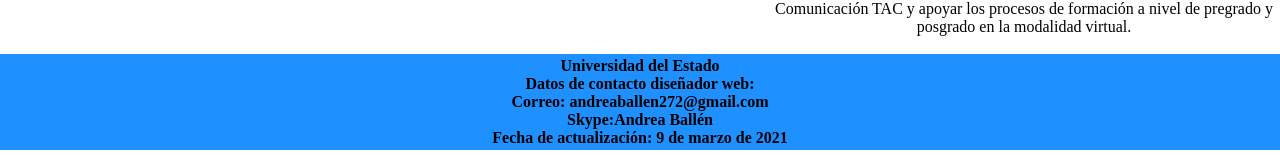
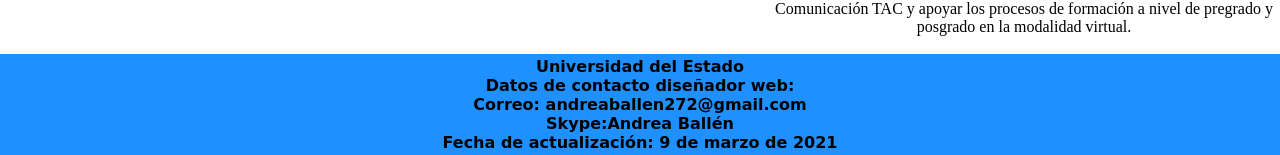
Before and after one commit to AndreaBallen24/DSW-AndreaBallen, a plain HTML site: page Fase_3/actividad 2.html in a window 1280 px wide. Shown: the part 851-1006 px from the top of the page. Drawn offline with Linux system fonts and the light colour scheme.

Commit message:
Actualización
Ultima actualización actividades fase 3

```diff
--- a/Fase_3/actividad 2.html
+++ b/Fase_3/actividad 2.html
@@ -139,7 +139,7 @@
         </aside>
     </div>
     <footer>
-        <h4> Universidad del Estado <br>
+        <h4 style="font-family: cursive;"> Universidad del Estado <br>
             Datos de contacto diseñador web: <br>
             Correo: andreaballen272@gmail.com <br>
             Skype:Andrea Ballén <br>
```
Also changed, not shown: Fase_3/autor.html (+1 -1 lines).
